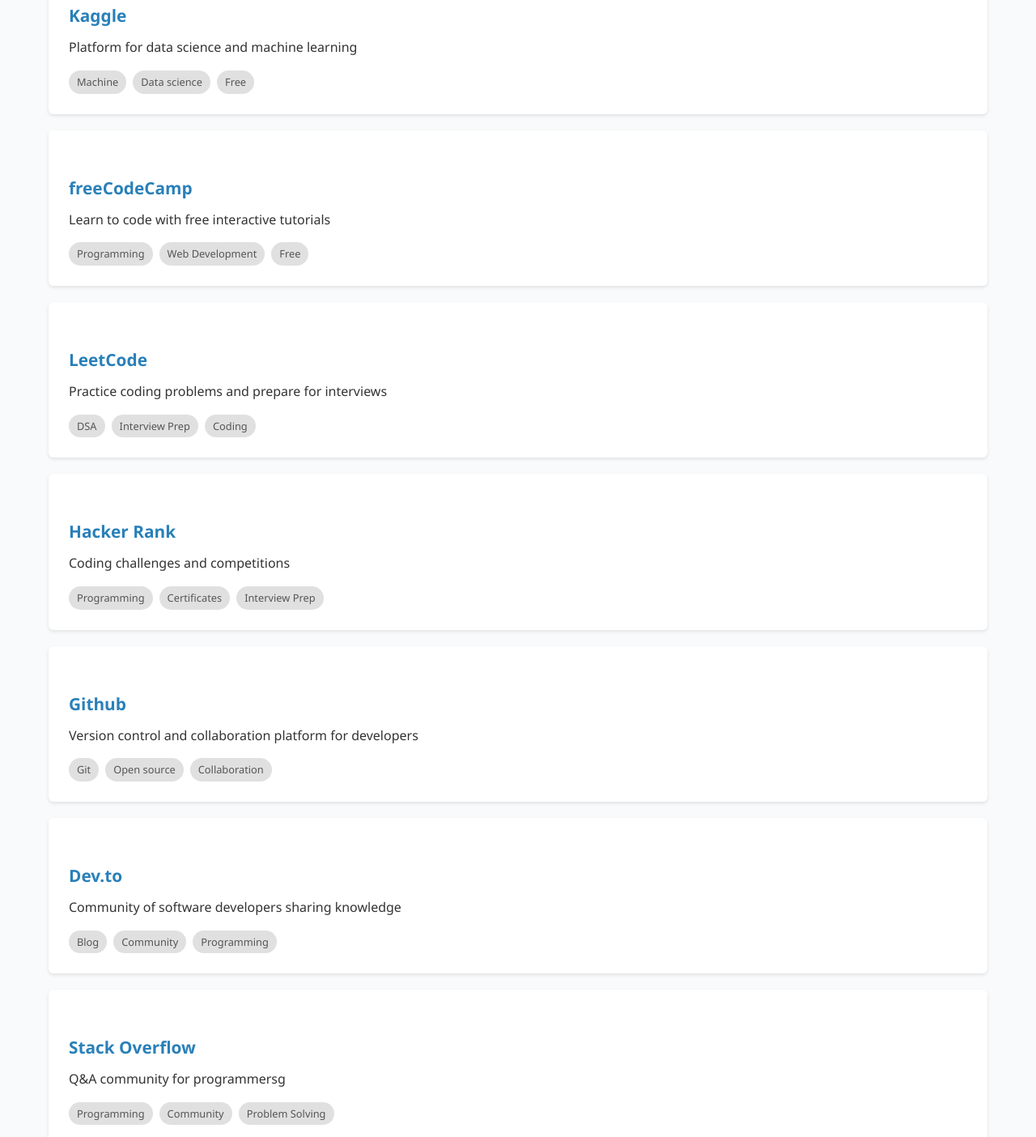
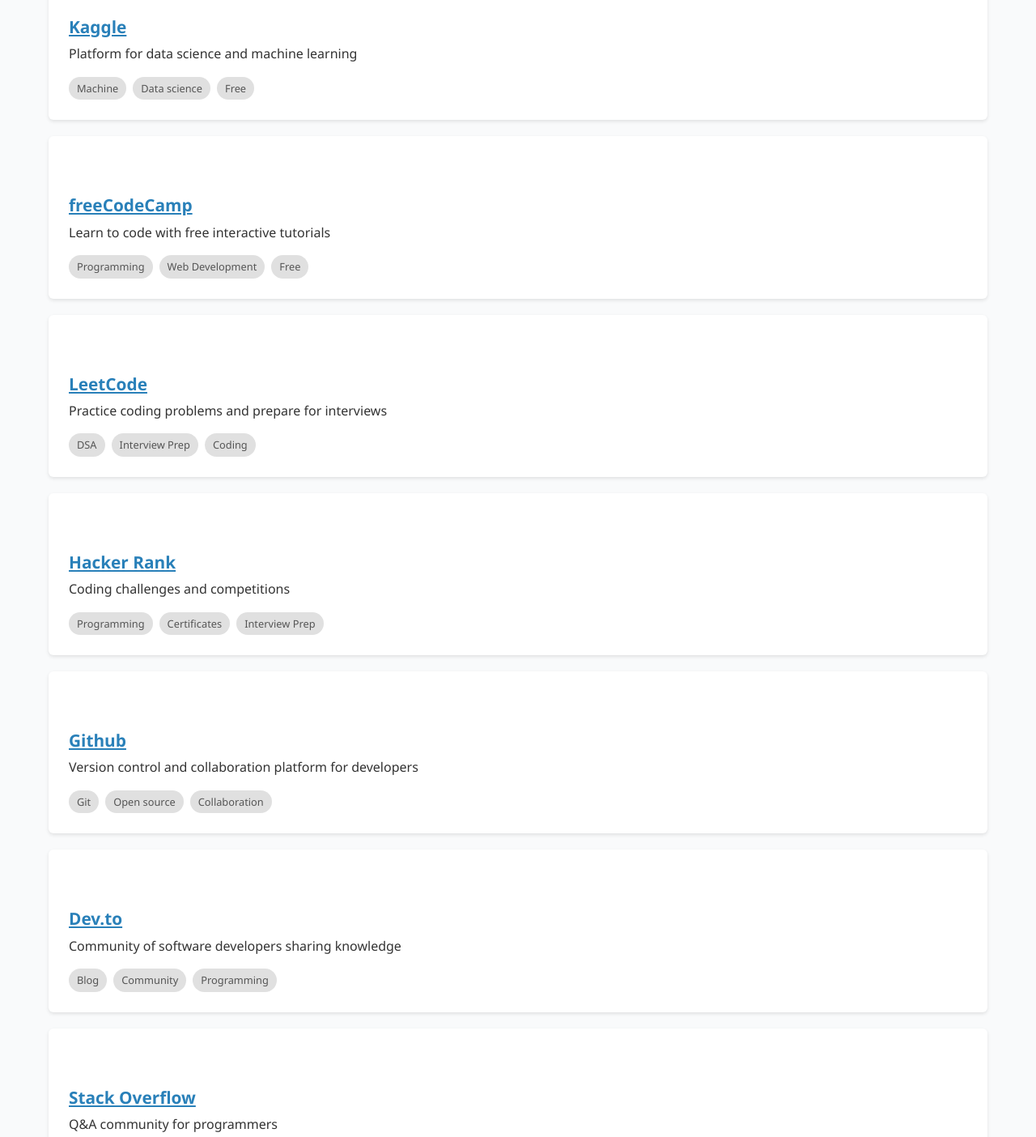
Before and after one commit to MahraibFatima/Masar-e-Najah, a plain HTML site: page learning_resource.html in a window 1280 px wide. Shown: the part 266-1670 px from the top of the page at 81% size. Drawn offline with Linux system fonts and the light colour scheme.

Commit message:
platform links added

```diff
--- a/learning_resource.html
+++ b/learning_resource.html
@@ -20,7 +20,7 @@
     <p class="intro">Curated collection of the best learning resources to help you excel in your journey.</p>
 
     <div class="resource-card">
-        <h2 class="resource-title" >Kaggle</h2>
+        <h2><a class="resource-title" href="https://www.kaggle.com/" target="_blank">Kaggle</a></h2>
         <p class="resource-description">Platform for data science and machine learning</p>
         <div class="tags">
             <span class="tag">Machine</span>
@@ -30,7 +30,7 @@
     </div>
 
     <div class="resource-card">
-        <h2 class="resource-title">freeCodeCamp</h2>
+        <h2><a class="resource-title" href="https://www.freecodecamp.org/" target="_blank">freeCodeCamp</a></h2>
         <p class="resource-description">Learn to code with free interactive tutorials</p>
         <div class="tags">
             <span class="tag">Programming</span>
@@ -40,7 +40,7 @@
     </div>
 
     <div class="resource-card">
-        <h2 class="resource-title">LeetCode</h2>
+        <h2><a class="resource-title" href="https://leetcode.com/" target="_blank">LeetCode</a></h2>
         <p class="resource-description">Practice coding problems and prepare for interviews</p>
         <div class="tags">
             <span class="tag">DSA</span>
@@ -50,7 +50,7 @@
     </div>
 
     <div class="resource-card">
-        <h2 class="resource-title">Hacker Rank</h2>
+        <h2><a class="resource-title" href="https://www.hackerrank.com/" target="_blank">Hacker Rank</a></h2>
         <p class="resource-description">Coding challenges and competitions</p>
         <div class="tags">
             <span class="tag">Programming</span>
@@ -58,8 +58,9 @@
             <span class="tag">Interview Prep</span>
         </div>
     </div>
-        <div class="resource-card">
-        <h2 class="resource-title">Github</h2>
+
+    <div class="resource-card">
+        <h2><a class="resource-title" href="https://github.com/" target="_blank">Github</a></h2>
         <p class="resource-description">Version control and collaboration platform for developers</p>
         <div class="tags">
             <span class="tag">Git</span>
@@ -69,7 +70,7 @@
     </div>
 
     <div class="resource-card">
-        <h2 class="resource-title">Dev.to</h2>
+        <h2><a class="resource-title" href="https://dev.to/" target="_blank">Dev.to</a></h2>
         <p class="resource-description">Community of software developers sharing knowledge</p>
         <div class="tags">
             <span class="tag">Blog</span>
@@ -79,8 +80,8 @@
     </div>
 
     <div class="resource-card">
-        <h2 class="resource-title">Stack Overflow</h2>
-        <p class="resource-description">Q&A community for programmersg</p>
+        <h2><a class="resource-title" href="https://stackoverflow.com/" target="_blank">Stack Overflow</a></h2>
+        <p class="resource-description">Q&A community for programmers</p>
         <div class="tags">
             <span class="tag">Programming</span>
             <span class="tag">Community</span>
@@ -88,6 +89,5 @@
         </div>
     </div>
 
-
 </body>
 </html>
```
